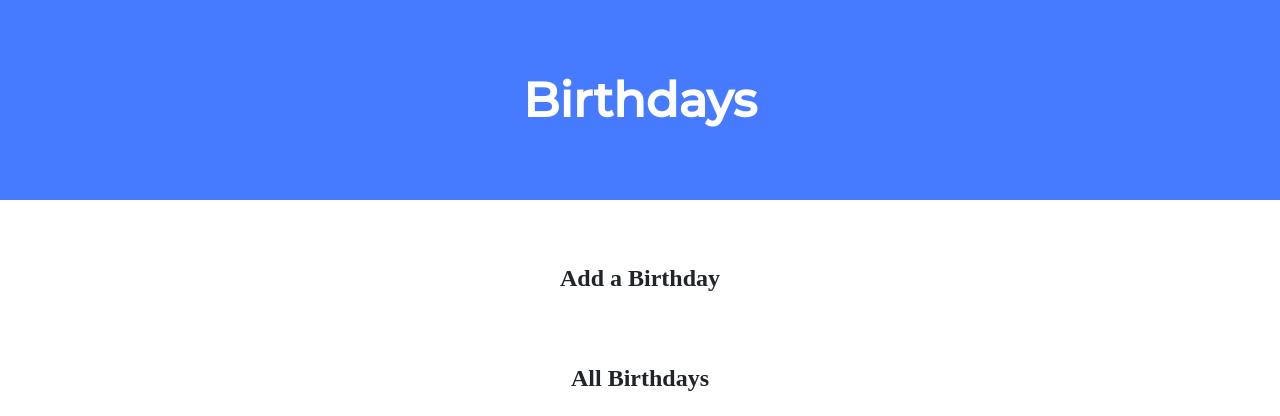
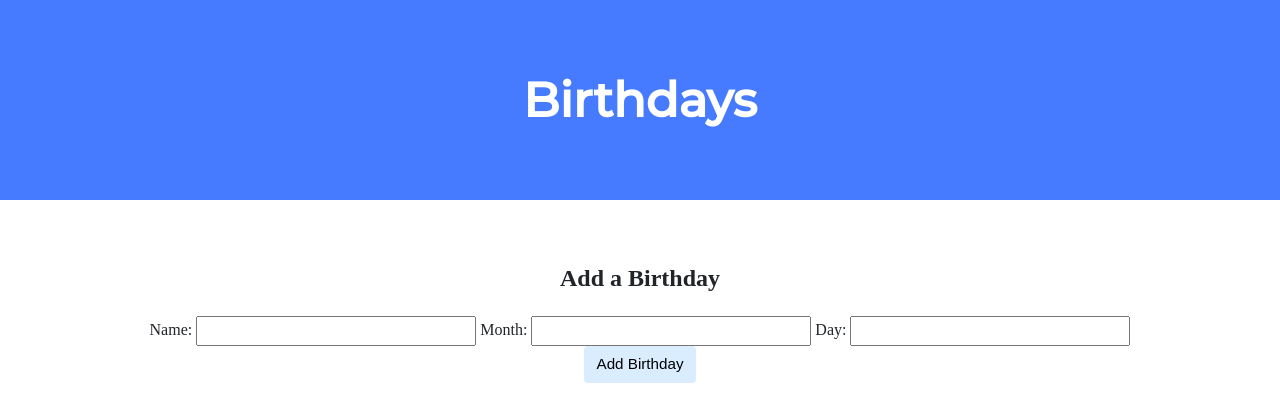
Before and after one commit to vyom10445/cs50, a Flask app: template birthdays/templates/index.html in a window 1280 px wide. Shown: the top 416 px of the page. Run offline with Flask 3, Linux system fonts and the light colour scheme; the template is opened without the code that fills it, so the values that code supplies are empty; some libraries are stand-ins or nearby versions.

Commit message:
Thu, Jul 4, 2024, 2:05 PM +05:30

```diff
--- a/birthdays/app.py
+++ b/birthdays/app.py
@@ -1,5 +1,5 @@
 import os
-
+# import
 from cs50 import SQL
 from flask import Flask, flash, jsonify, redirect, render_template, request, session
 
@@ -11,7 +11,6 @@ app.config["TEMPLATES_AUTO_RELOAD"] = True
 
 # Configure CS50 Library to use SQLite database
 db = SQL("sqlite:///birthdays.db")
-
 
 @app.after_request
 def after_request(response):
@@ -26,12 +25,18 @@ def after_request(response):
 def index():
     if request.method == "POST":
 
-        # TODO: Add the user's entry into the database
+        name = request.form.get("name")
+        month = request.form.get("month")
+        day = request.form.get("day")
 
+        db.execute("INSERT INTO birthdays (name, month, day) VALUES (?, ?, ?)", name, month, day)
+
+        # Redirect to the index page
         return redirect("/")
 
     else:
+        # Fetch all entries from the database
+        birthdays = db.execute("SELECT * FROM birthdays")
 
-        # TODO: Display the entries in the database on index.html
-
-        return render_template("index.html")
+        # Render the index page with the fetched data
+        return render_template("index.html", birthdays=birthdays)
--- a/birthdays/templates/index.html
+++ b/birthdays/templates/index.html
@@ -12,13 +12,20 @@
         </div>
         <div class="container">
             <div class="section">
-
                 <h2>Add a Birthday</h2>
-                <!-- TODO: Create a form for users to submit a name, a month, and a day -->
+                <!-- Form for users to submit a name, a month, and a day -->
+                <form action="/" method="post">
+                    <label for="name">Name:</label>
+                    <input type="text" id="name" name="name" required>
+                    <label for="month">Month:</label>
+                    <input type="text" id="month" name="month" required>
+                    <label for="day">Day:</label>
+                    <input type="text" id="day" name="day" required>
+                    <button type="submit">Add Birthday</button>
+                </form>
             </div>
 
             <div class="section">
-
                 <h2>All Birthdays</h2>
                 <table>
                     <thead>
@@ -28,7 +35,13 @@
                         </tr>
                     </thead>
                     <tbody>
-                        <!-- TODO: Loop through the database entries to display them in this table -->
+                        <!-- Loop through the database entries to display them in this table -->
+                        {% for birthday in birthdays %}
+                            <tr>
+                                <td>{{ birthday.name }}</td>
+                                <td>{{ birthday.month }} {{ birthday.day }}</td>
+                            </tr>
+                        {% endfor %}
                     </tbody>
                 </table>
             </div>
```
Also changed, not shown: birthdays/static/styles.css (line endings or trailing spaces).
